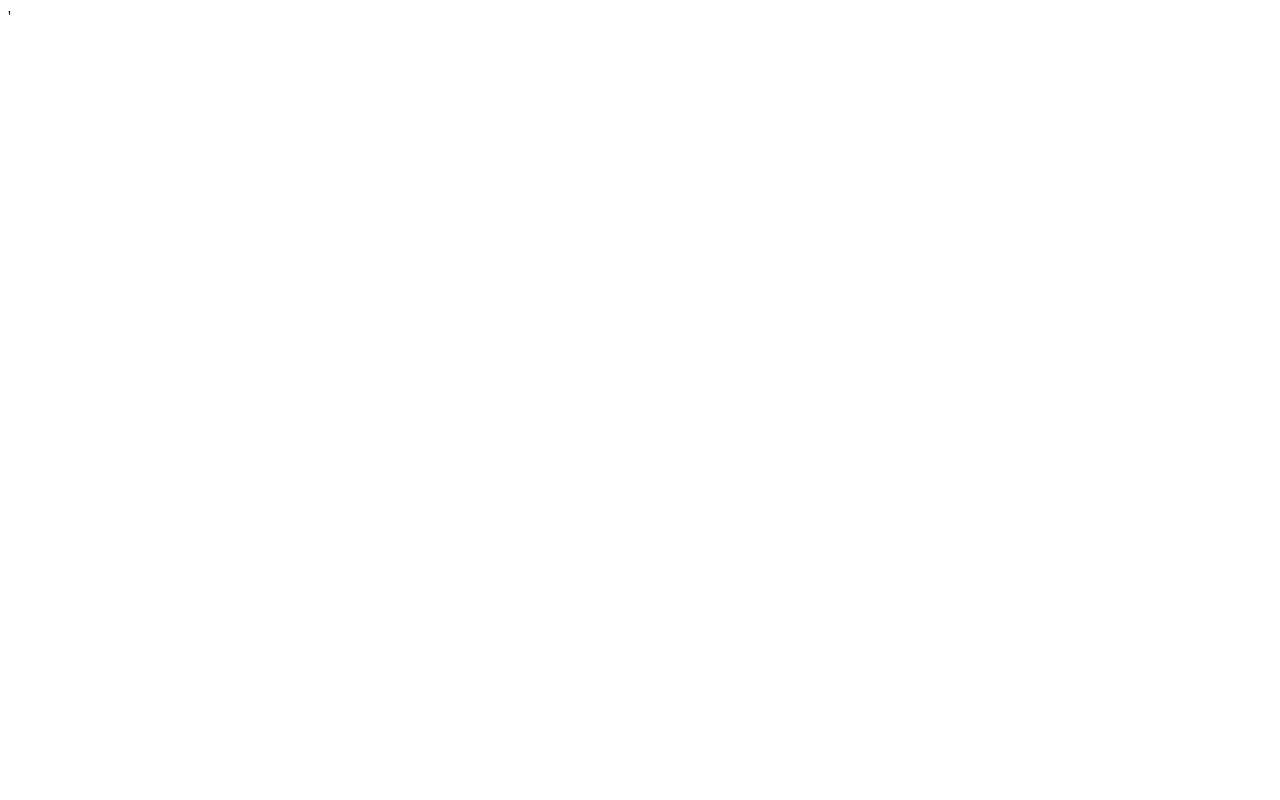
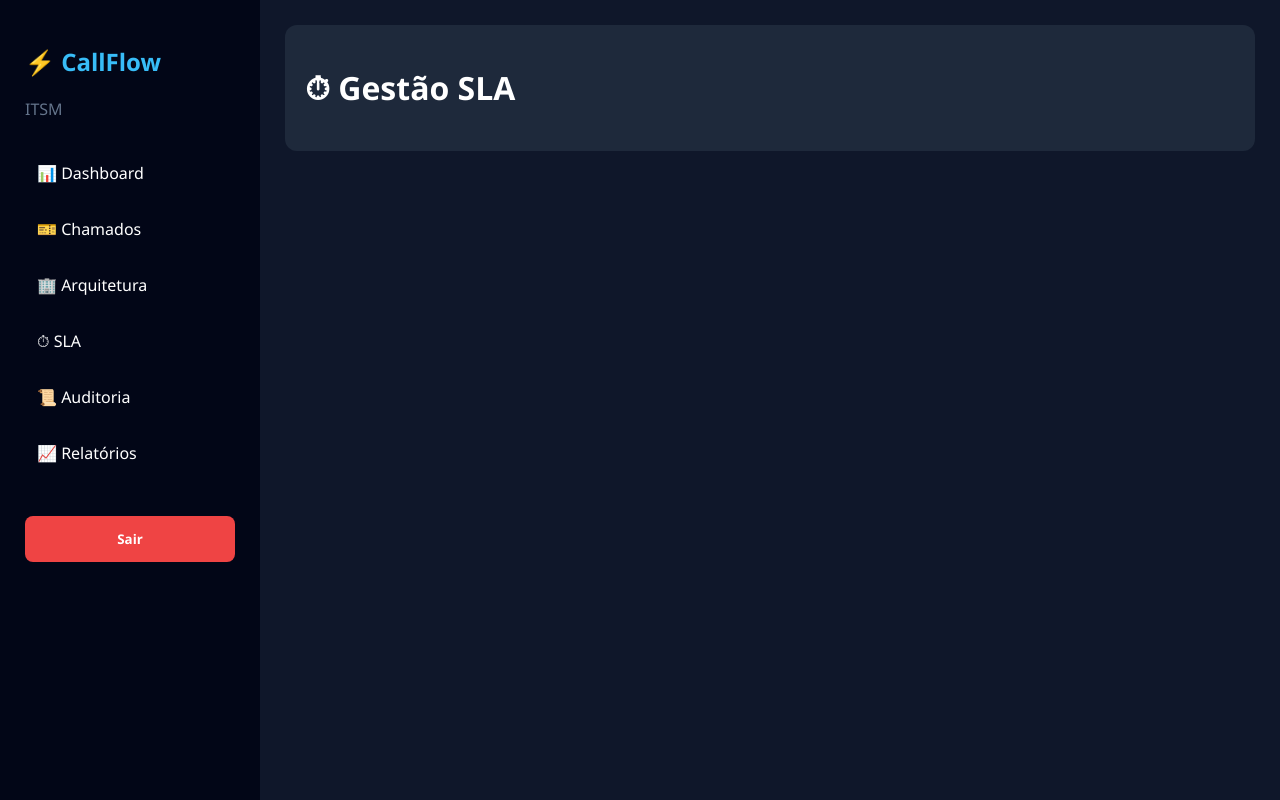
Before and after one commit to juanmendestrabalho-hub/gest-o-de-chamados-corporativos, a plain HTML site: page sla.html in a window 1280 px wide. Drawn offline with Linux system fonts and the light colour scheme.

Commit message:
Update sla.html

```diff
--- a/sla.html
+++ b/sla.html
@@ -1 +1,137 @@
-'
+<!DOCTYPE html>
+
+<html lang="pt-BR">
+
+
+<head>
+
+<meta charset="UTF-8">
+
+<meta name="viewport" content="width=device-width, initial-scale=1.0">
+
+
+<title>
+CallFlow SLA
+</title>
+
+
+<link rel="stylesheet" href="css/global.css">
+
+<link rel="stylesheet" href="css/sla.css">
+
+
+</head>
+
+
+
+<body>
+
+
+<div class="app">
+
+
+<aside class="sidebar">
+
+
+<h2>
+⚡ CallFlow
+</h2>
+
+
+<p class="subtitle">
+ITSM
+</p>
+
+
+<nav>
+
+
+<a href="dashboard.html">
+📊 Dashboard
+</a>
+
+
+<a href="chamados.html">
+🎫 Chamados
+</a>
+
+
+<a href="arquitetura.html">
+🏢 Arquitetura
+</a>
+
+
+<a href="sla.html">
+⏱ SLA
+</a>
+
+
+<a href="auditoria.html">
+📜 Auditoria
+</a>
+
+
+<a href="relatorios.html">
+📈 Relatórios
+</a>
+
+
+
+<button onclick="logout()">
+Sair
+</button>
+
+
+</nav>
+
+
+</aside>
+
+
+
+
+
+<main class="content">
+
+
+<header class="topbar">
+
+
+<h1>
+⏱ Gestão SLA
+</h1>
+
+
+<div id="userInfo"></div>
+
+
+</header>
+
+
+
+
+<section id="slaCards" class="sla-grid">
+
+
+</section>
+
+
+
+</main>
+
+
+</div>
+
+
+
+
+<script src="js/database.js"></script>
+
+<script src="js/auth.js"></script>
+
+<script src="js/sla.js"></script>
+
+
+</body>
+
+</html>
```
